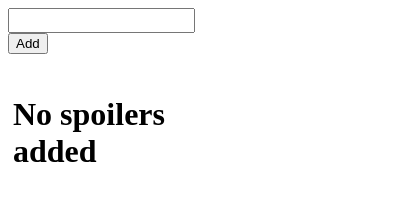
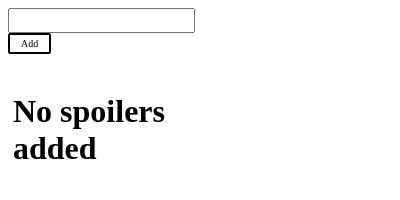
Before and after one commit to citylims/spoiler_patrol, a browser extension: page app/popup.html in a window 400 px wide. Drawn offline with Linux system fonts and the light colour scheme.

Commit message:
update popup btn

```diff
--- a/app/popup.html
+++ b/app/popup.html
@@ -9,7 +9,7 @@
     <!-- <h1>'NO SPOILERS!</h1> -->
     <div id="searchWrap">
       <input type="text" name="spoiler">
-      <button id="addBtn">Add</button>
+      <a href="#" id="addBtn" class="button">Add</a>
     </div>
     <div>
       <!-- <h2 id="empty-msg"></h2> -->
```
